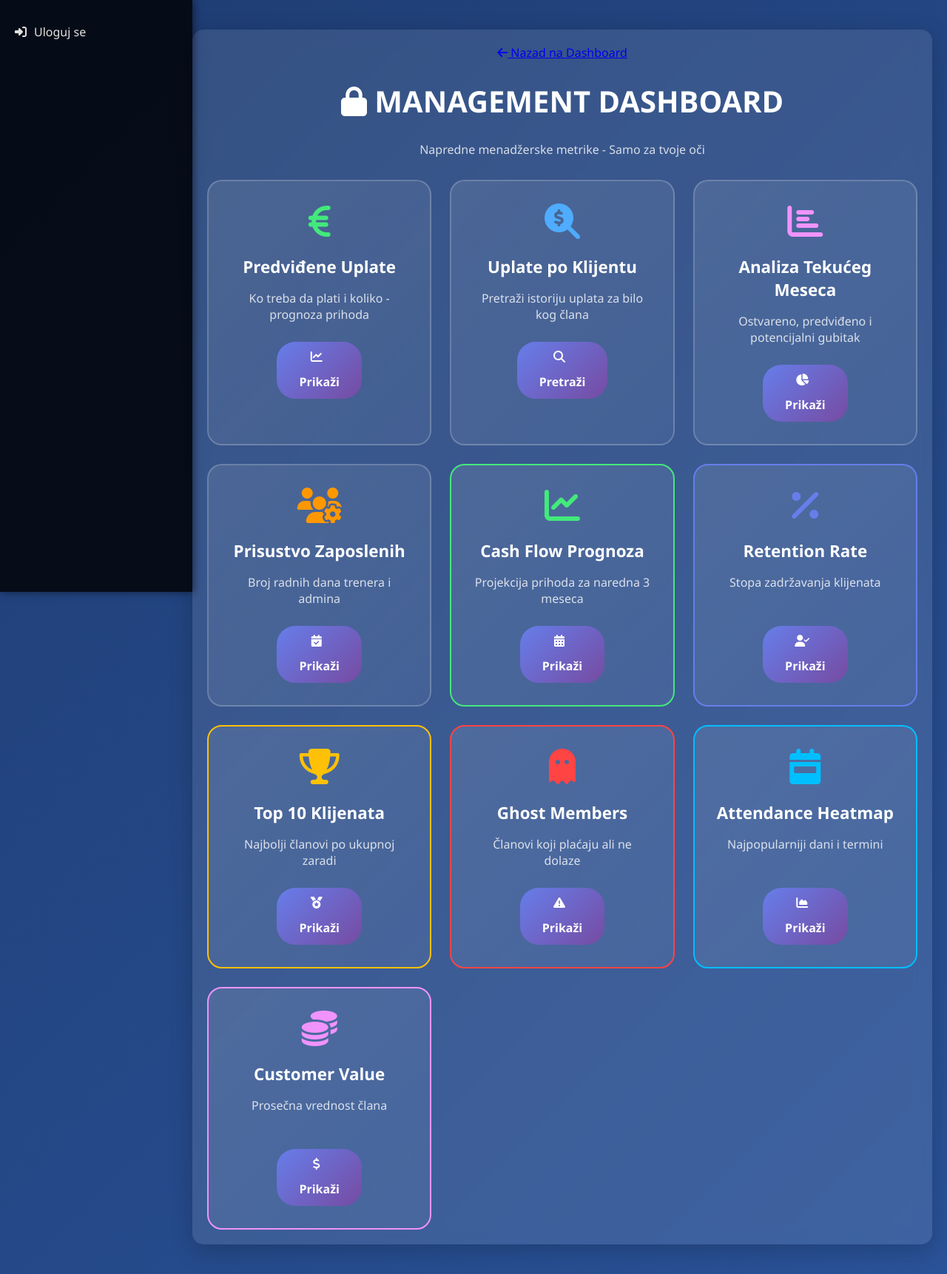
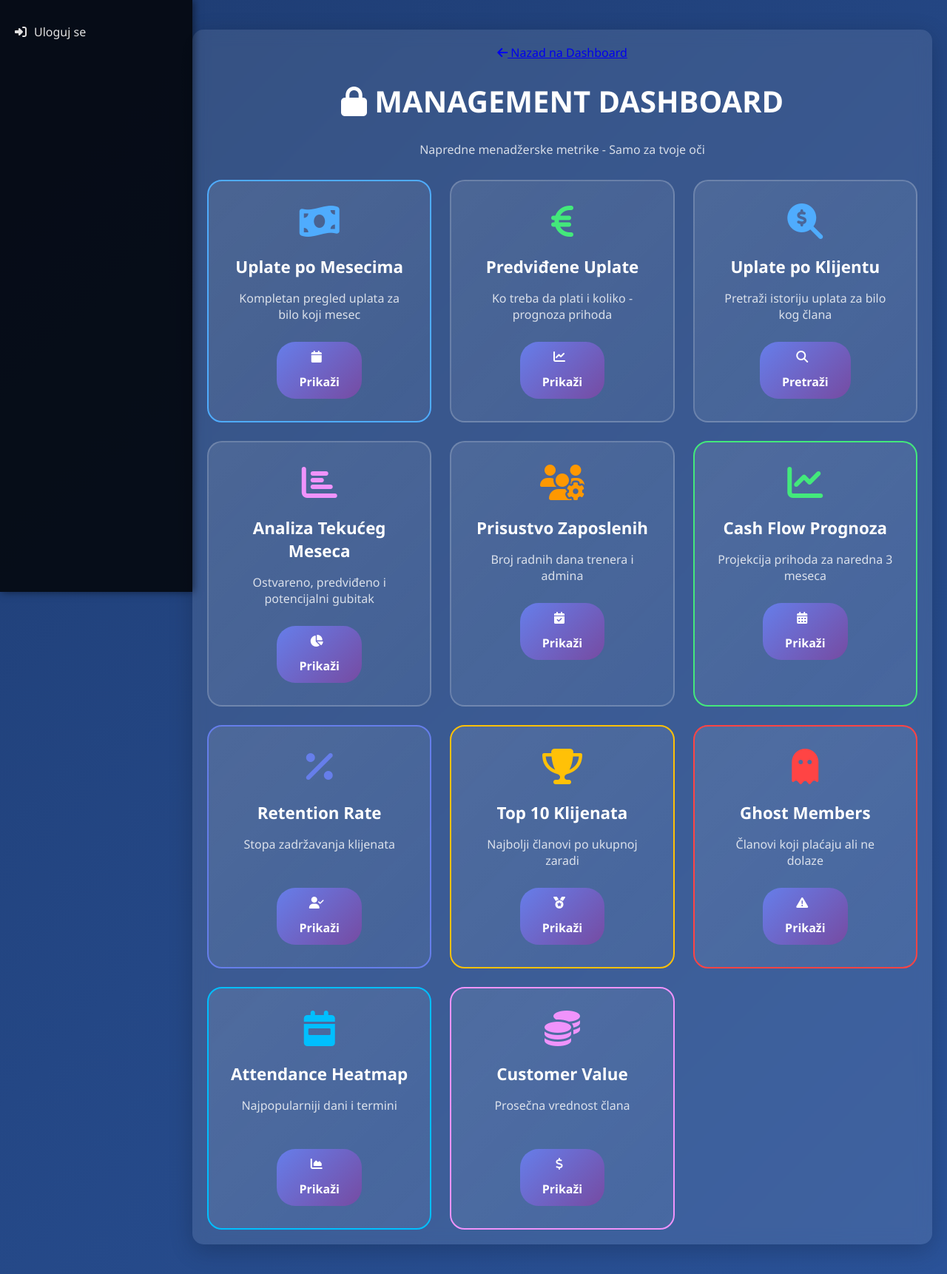
Before and after one commit to alchemistfitnesklub-debug/alchemist-fitness-backend, a Django app: template klub_app/templates/management_dashboard.html in a window 1280 px wide. Shown: the whole page at 74% size. Run offline with Django 4.2, Linux system fonts and the light colour scheme; the template is opened without the code that fills it, so the values that code supplies are empty.

Commit message:
Update management_dashboard.html

```diff
--- a/klub_app/templates/management_dashboard.html
+++ b/klub_app/templates/management_dashboard.html
@@ -18,6 +18,19 @@
     </div>
 
     <div class="management-grid">
+
+    <!-- NOVA SEKCIJA - UPLATE -->
+
+    <div class="management-card" style="border: 2px solid #4facfe;">
+        <i class="fas fa-money-bill-wave" style="color: #4facfe;"></i>
+        <h3>Uplate po Mesecima</h3>
+        <p>Kompletan pregled uplata za bilo koji mesec</p>
+        <a href="{% url 'management_monthly_payments' %}" class="btn-management">
+            <i class="fas fa-calendar"></i> Prikaži
+        </a>
+    </div>
+
+    <!-- FAZA 1 - OSNOVNE METRIKE -->
 
         <!-- FAZA 1 - OSNOVNE METRIKE -->
 
```
